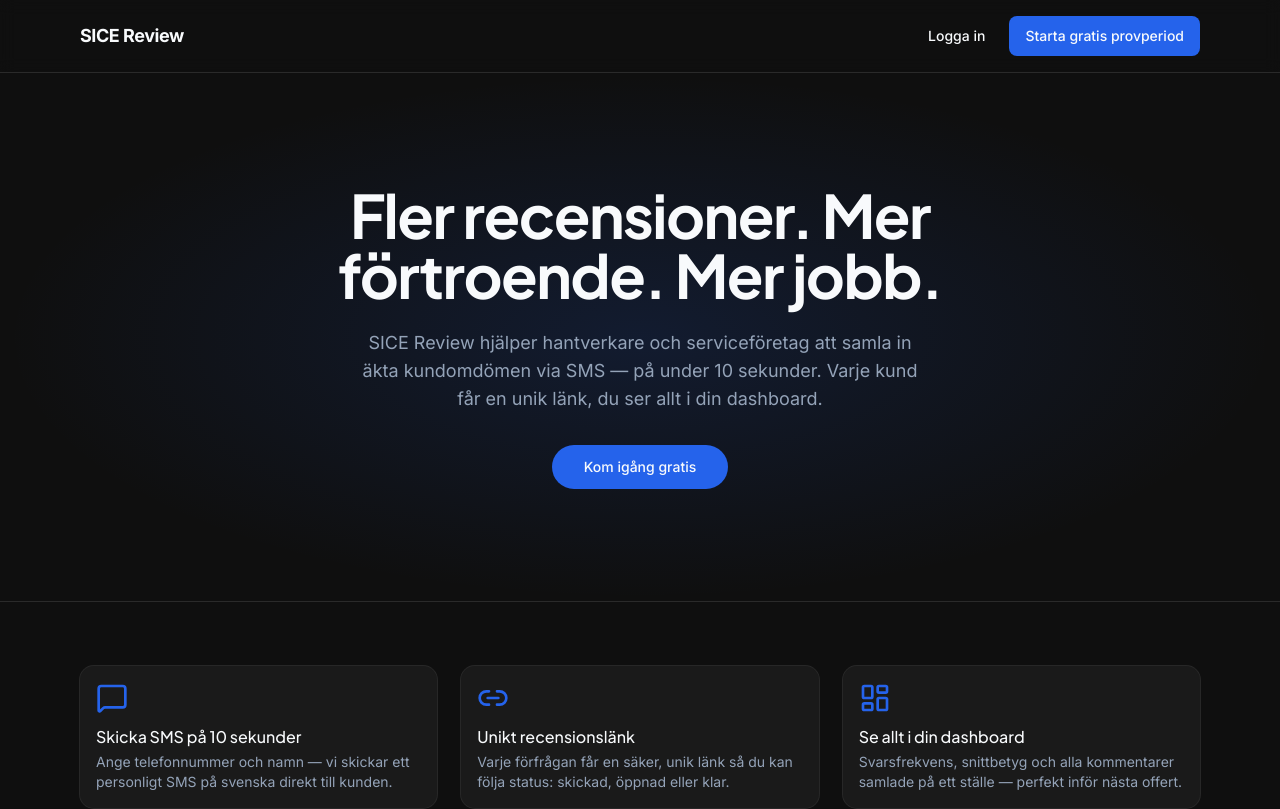
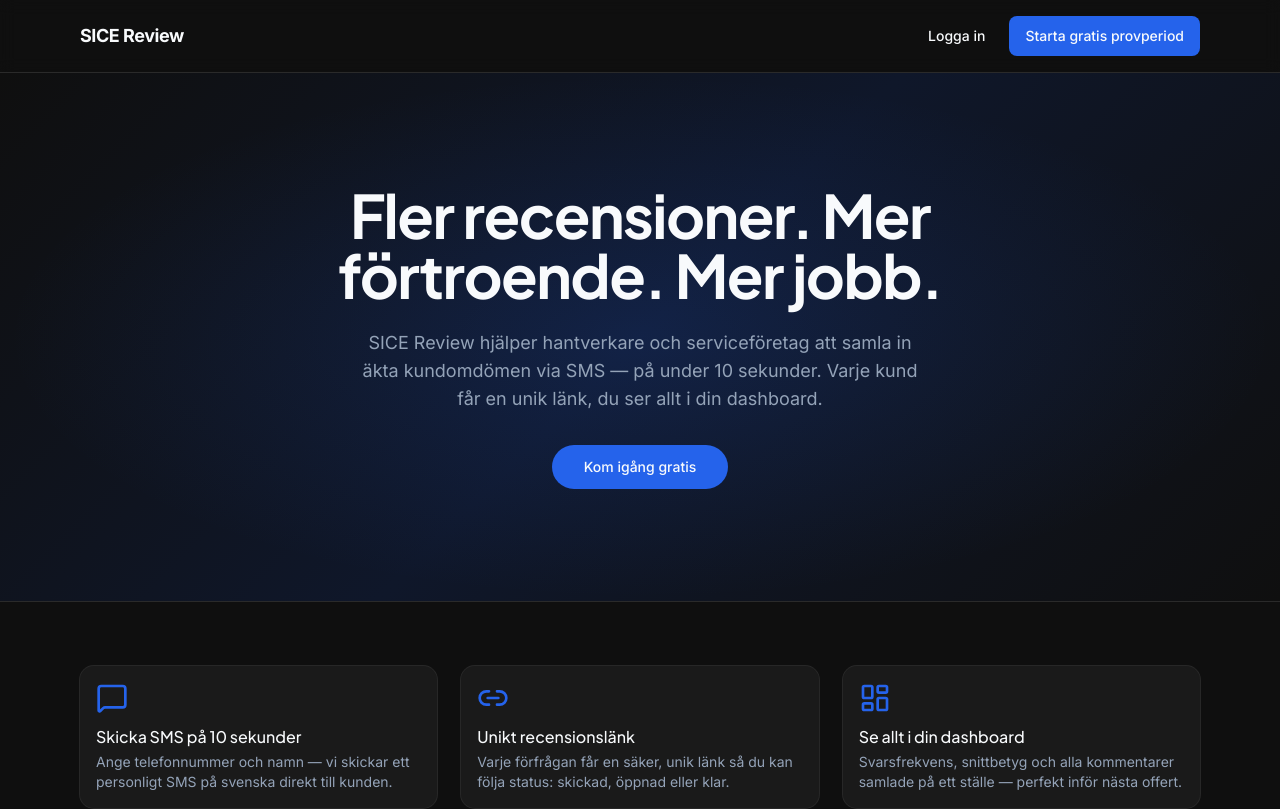
Before and after one commit to Sice17/sice-review, a Next.js app: page / in a window 1280 px wide. Shown: the top 809 px of the page. Built offline with nearby package versions, Linux system fonts and the light colour scheme.

Commit message:
Fix landing page light mode compatibility

```diff
--- a/src/app/page.tsx
+++ b/src/app/page.tsx
@@ -12,7 +12,7 @@
 export default function LandingPage() {
   return (
     <div className="flex min-h-full flex-col">
-      <header className="sticky top-0 z-50 border-b bg-background/95 backdrop-blur supports-[backdrop-filter]:bg-background/60">
+      <header className="sticky top-0 z-50 border-b border-border bg-background/95 backdrop-blur supports-[backdrop-filter]:bg-background/60">
         <div className="mx-auto flex max-w-6xl items-center justify-between px-4 py-4">
           <span className="text-lg font-bold tracking-tight">SICE Review</span>
           <div className="flex gap-2">
@@ -27,7 +27,7 @@
       </header>
 
       <main className="flex-1">
-        <section className="relative overflow-hidden bg-background">
+        <section className="relative overflow-hidden bg-background dark:bg-[linear-gradient(135deg,#0f0f0f_0%,#0f172a_50%,#0f0f0f_100%)]">
           <div
             aria-hidden
             className="pointer-events-none absolute inset-0"
```
